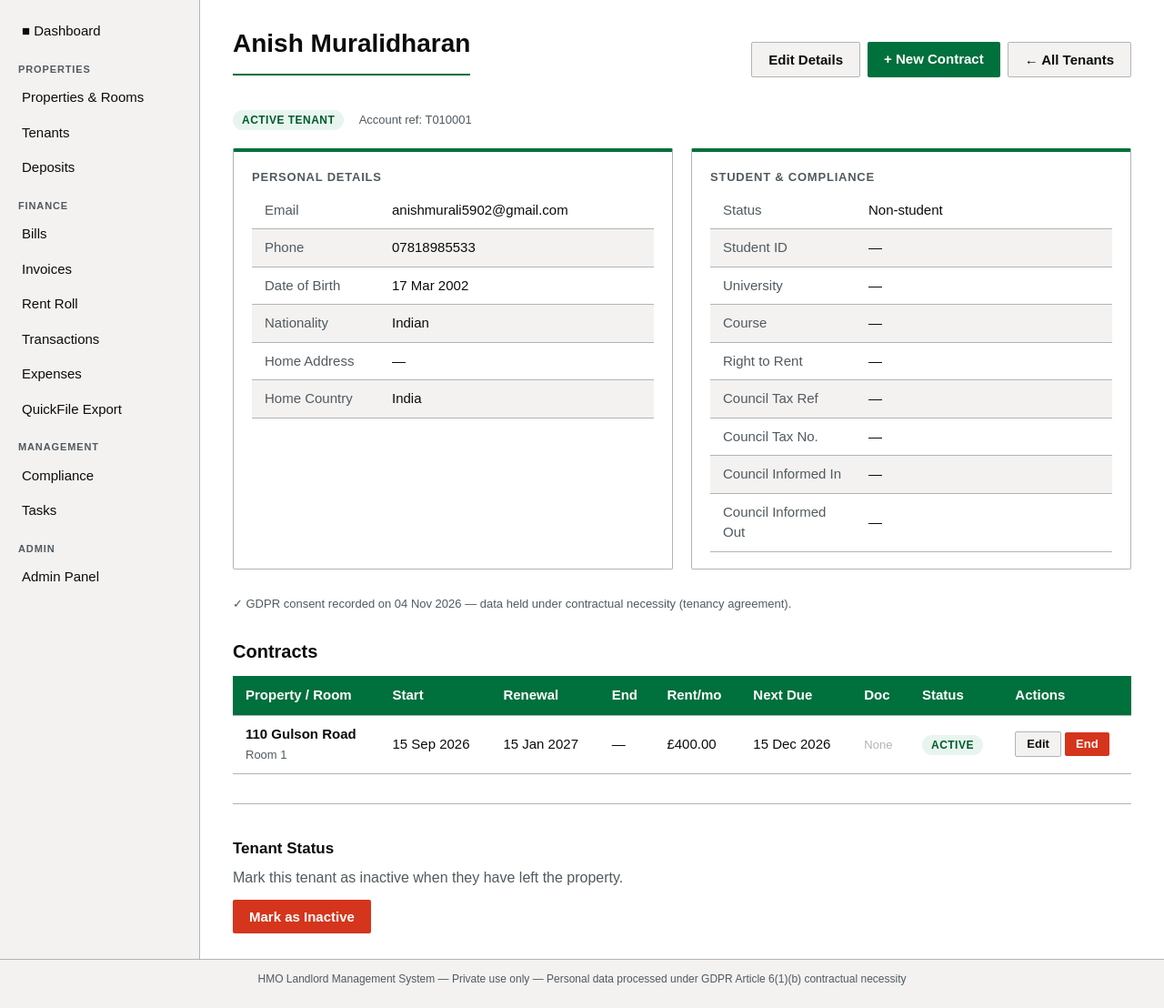
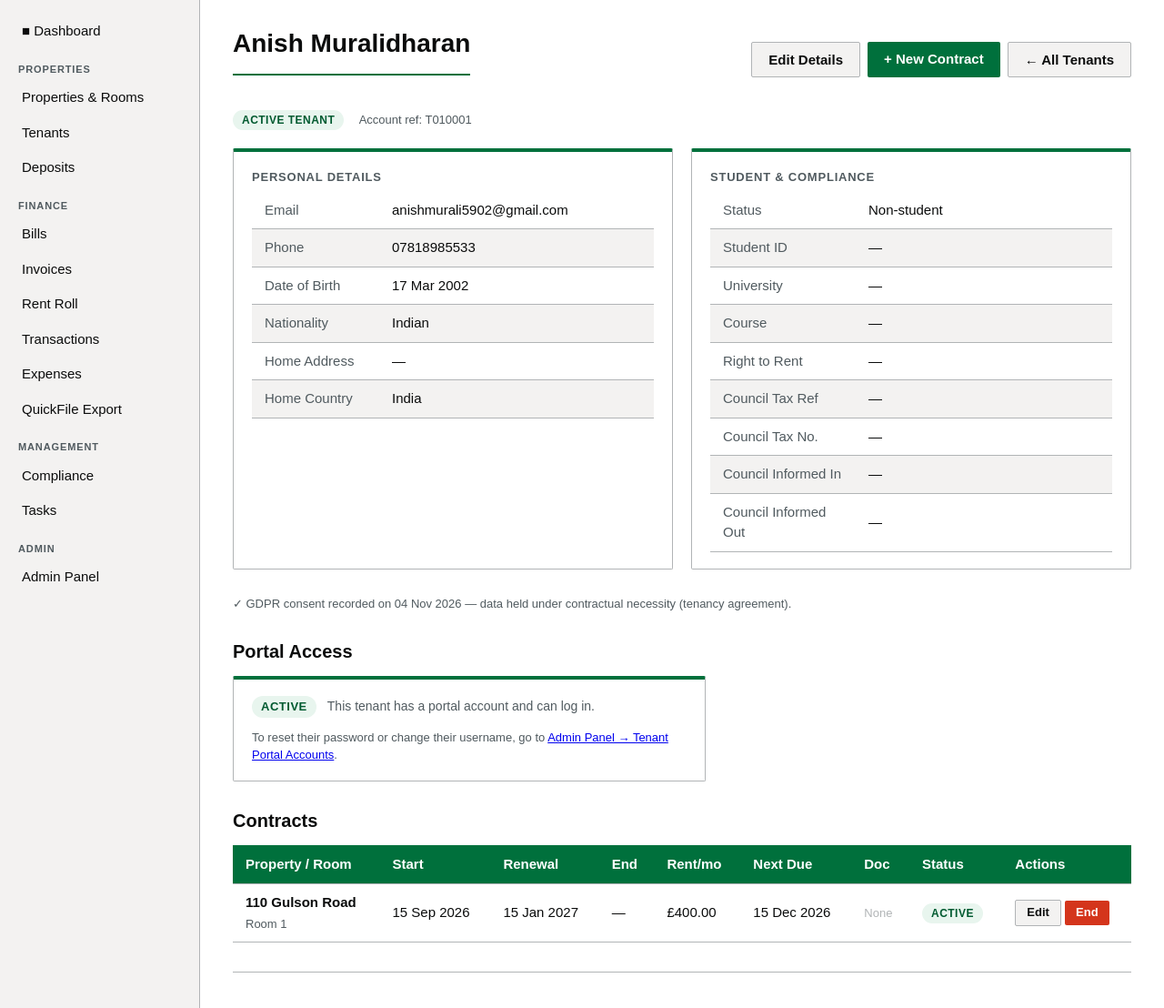
Before and after one commit to john8647/HMO_Manager, a Flask app: page /tenants/1 in a window 1280 px wide. Shown: the part 53-1161 px from the top of the page at 91% size. Run offline with Flask 3, Linux system fonts and the light colour scheme; a user stored in the database is signed in.

Commit message:
Allow landlords to invite their own tenants to the portal

```diff
--- a/app/templates/tenants/view.html
+++ b/app/templates/tenants/view.html
@@ -84,6 +84,36 @@
         — data held under contractual necessity (tenancy agreement).
     {% else %}
         &#9888; No GDPR consent recorded.
+    {% endif %}
+</div>
+
+<!-- ── Portal Access ──────────────────────────────────────────────────────── -->
+<h2>Portal Access</h2>
+<div class="card" style="max-width:520px; margin-bottom:28px;">
+    {% if tenant.portal_user_id %}
+        {# Resolve the portal username — look up the User record #}
+        {% set portal_user = tenant.portal_user_id %}
+        <div style="display:flex; align-items:center; gap:12px;">
+            <span class="badge badge-green" style="font-size:13px;">Active</span>
+            <span style="font-size:14px; color:var(--text-secondary);">
+                This tenant has a portal account and can log in.
+            </span>
+        </div>
+        <p style="margin:12px 0 0; font-size:13px; color:var(--text-secondary);">
+            To reset their password or change their username, go to
+            <a href="{{ url_for('admin.index') }}">Admin Panel → Tenant Portal Accounts</a>.
+        </p>
+    {% else %}
+        <div style="display:flex; align-items:center; gap:12px; margin-bottom:12px;">
+            <span class="badge badge-grey" style="font-size:13px;">No Account</span>
+            <span style="font-size:14px; color:var(--text-secondary);">
+                This tenant does not yet have a portal login.
+            </span>
+        </div>
+        <a href="{{ url_for('admin.invite_tenant') }}?tenant_id={{ tenant.id }}"
+           class="btn btn-primary">
+            &#128274; Invite to Portal
+        </a>
     {% endif %}
 </div>
 
```
Also changed, not shown: app/admin/routes.py (+32 -19 lines), app/templates/admin/invite_tenant.html (+11 -3 lines).
